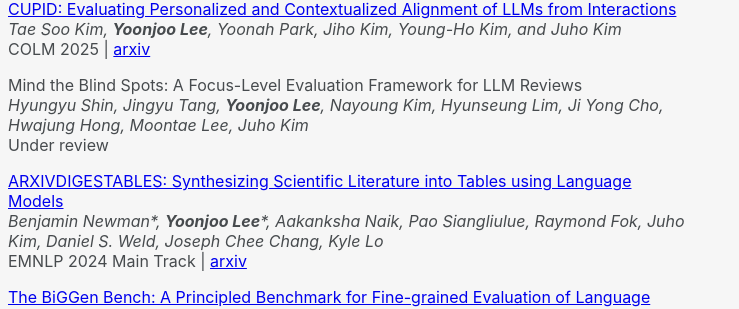
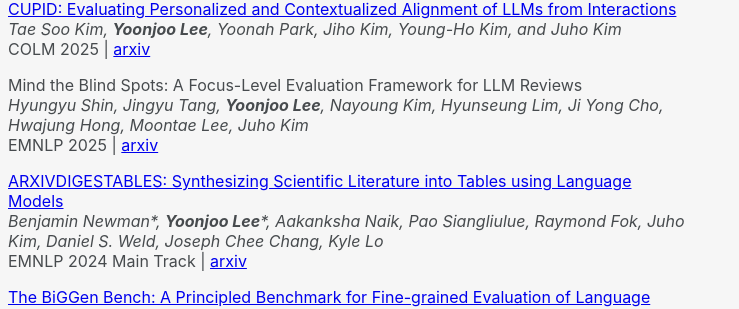
Before and after one commit to yjo2lee/yoonjoo.github.io, a Jekyll site: the page built from index.md, in a window 1280 px wide and 900 px high, scrolled down 498 px. Shown: the part 125-434 px from the top of the window, without its empty margins (0-739 px from the left). Built offline with Jekyll 4.4.1, drawn with Linux system fonts in a browser that asks for light colours; a style sheet for code colours, icons or effects is not loaded; our own code applies the rules of GitHub Pages for plain Markdown files.

Commit message:
Update paper details and links in index.md

```diff
--- a/index.md
+++ b/index.md
@@ -19,7 +19,7 @@ COLM 2025 | [arxiv](https://arxiv.org/abs/2508.01674){:target="_blank"}
 
 Mind the Blind Spots: A Focus-Level Evaluation Framework for LLM Reviews\
 _Hyungyu Shin, Jingyu Tang, **Yoonjoo Lee**, Nayoung Kim, Hyunseung Lim, Ji Yong Cho, Hwajung Hong, Moontae Lee, Juho Kim_\
-Under review
+EMNLP 2025 | [arxiv](https://arxiv.org/abs/2502.17086){:target="_blank"}
 
 [ARXIVDIGESTABLES: Synthesizing Scientific Literature into Tables using Language Models](https://yoonjoolee.com/assets/papers/ARXIVDIGESTABLES_EMNLP_2024.pdf){:target="_blank"}\
 _Benjamin Newman\*, **Yoonjoo Lee**\*, Aakanksha Naik, Pao Siangliulue, Raymond Fok, Juho Kim, Daniel S. Weld, Joseph Chee Chang, Kyle Lo_\
```
